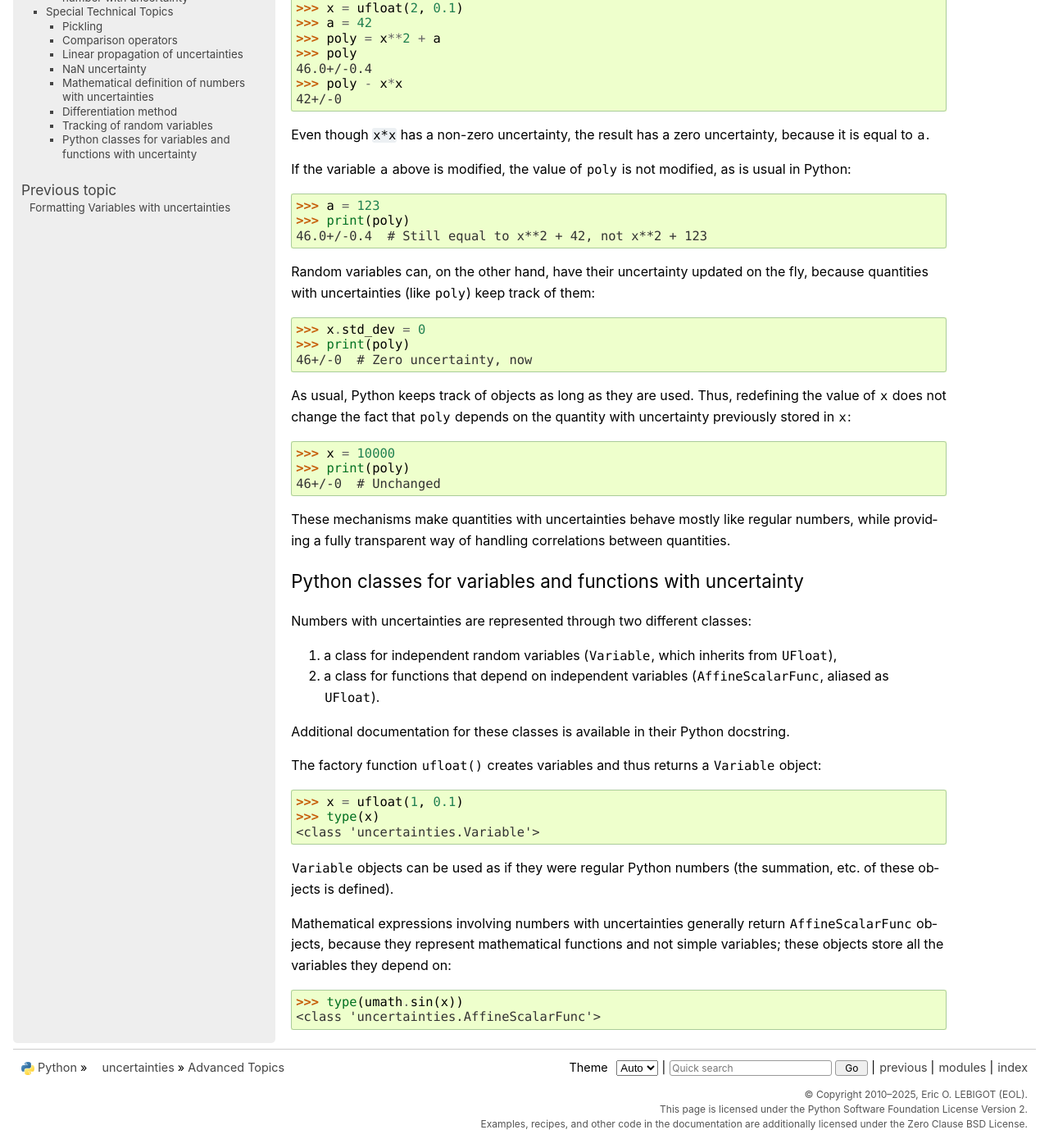
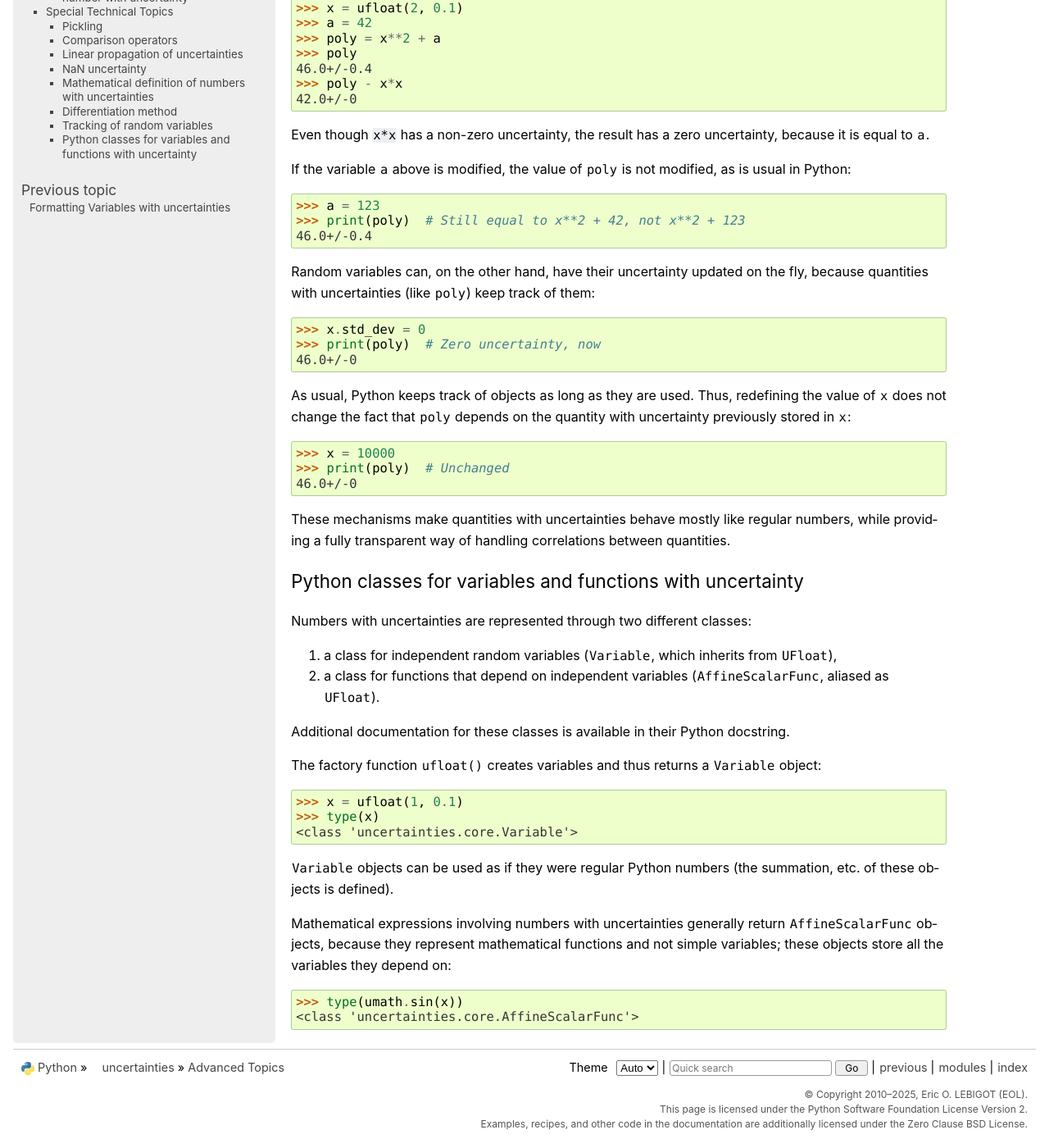
Before and after one commit to lmfit/uncertainties, a Sphinx documentation site: the page built from doc/tech_guide.rst, in a window 1280 px wide and 1400 px high, scrolled down 5581 px. Shown: the whole window at 82% size. Built offline with Sphinx 7.4.7, drawn with Linux system fonts in a browser that asks for light colours; pages that are not in the unit, such as notebooks, are missing from menus; the version number could not be read and is left out.

Commit message:
tech guide tests

```diff
--- a/doc/tech_guide.rst
+++ b/doc/tech_guide.rst
@@ -348,7 +348,7 @@ yield correct uncertainties.  For example:
 >>> poly
 46.0+/-0.4
 >>> poly - x*x
-42+/-0
+42.0+/-0
 
 Even though ``x*x`` has a non-zero uncertainty, the result has a zero
 uncertainty, because it is equal to :data:`a`.
@@ -357,16 +357,16 @@ If the variable :data:`a` above is modified, the value of :data:`poly`
 is not modified, as is usual in Python:
 
 >>> a = 123
->>> print(poly)
-46.0+/-0.4  # Still equal to x**2 + 42, not x**2 + 123
+>>> print(poly)  # Still equal to x**2 + 42, not x**2 + 123
+46.0+/-0.4
 
 Random variables can, on the other hand, have their uncertainty
 updated on the fly, because quantities with uncertainties (like
 :data:`poly`) keep track of them:
 
 >>> x.std_dev = 0
->>> print(poly)
-46+/-0  # Zero uncertainty, now
+>>> print(poly)  # Zero uncertainty, now
+46.0+/-0
 
 As usual, Python keeps track of objects as long as they are used.
 Thus, redefining the value of :data:`x` does not change the fact that
@@ -374,8 +374,8 @@ Thus, redefining the value of :data:`x` does not change the fact that
 in :data:`x`:
 
 >>> x = 10000
->>> print(poly)
-46+/-0  # Unchanged
+>>> print(poly)  # Unchanged
+46.0+/-0
 
 These mechanisms make quantities with uncertainties behave mostly like
 regular numbers, while providing a fully transparent way of handling
@@ -408,7 +408,7 @@ a :class:`Variable` object:
 
 >>> x = ufloat(1, 0.1)
 >>> type(x)
-<class 'uncertainties.Variable'>
+<class 'uncertainties.core.Variable'>
 
 :class:`Variable` objects can be used as if they were regular Python
 numbers (the summation, etc. of these objects is defined).
@@ -419,7 +419,7 @@ represent mathematical functions and not simple variables; these
 objects store all the variables they depend on:
 
 >>> type(umath.sin(x))
-<class 'uncertainties.AffineScalarFunc'>
+<class 'uncertainties.core.AffineScalarFunc'>
 
 
 .. _automatic differentiation: http://en.wikipedia.org/wiki/Automatic_differentiation
```
